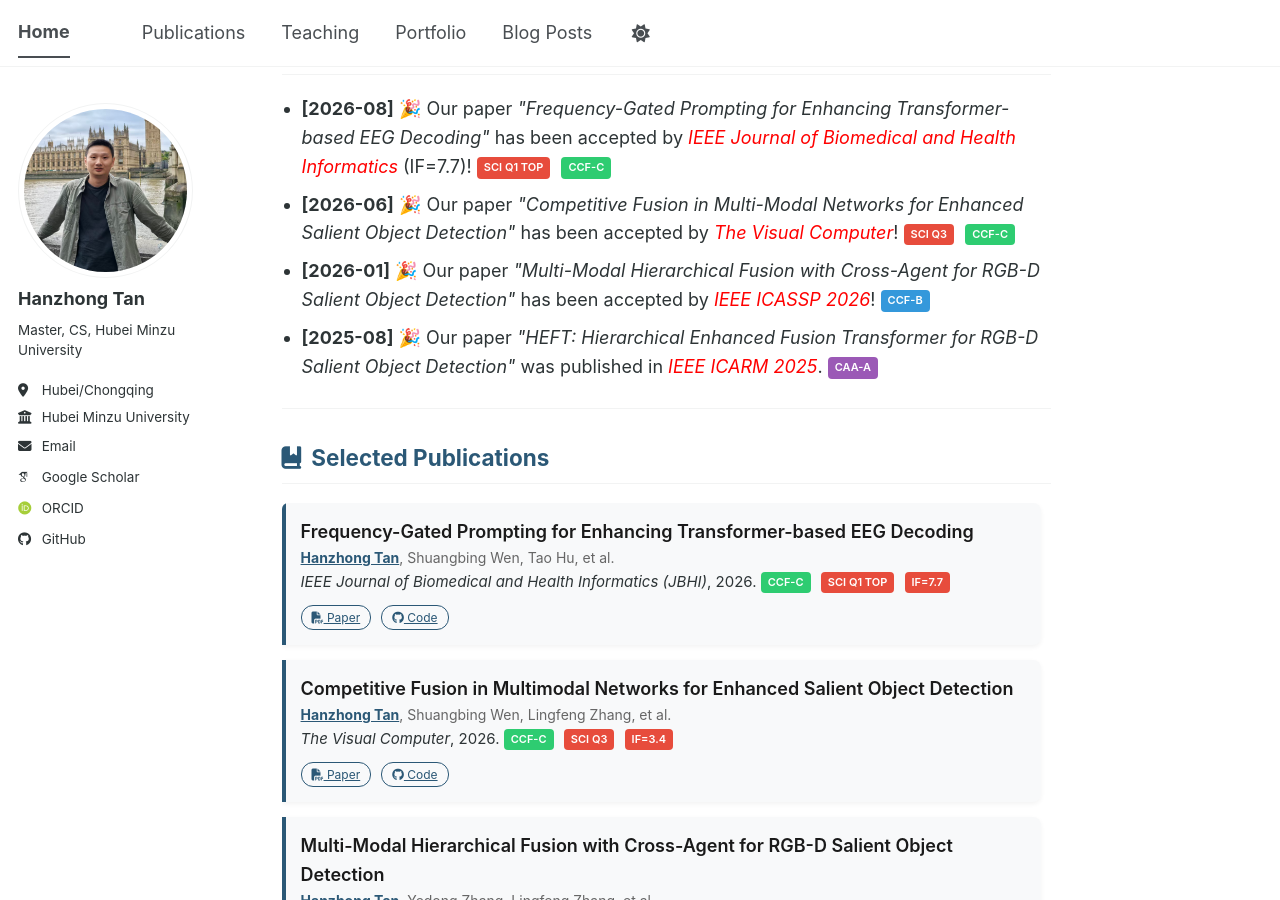
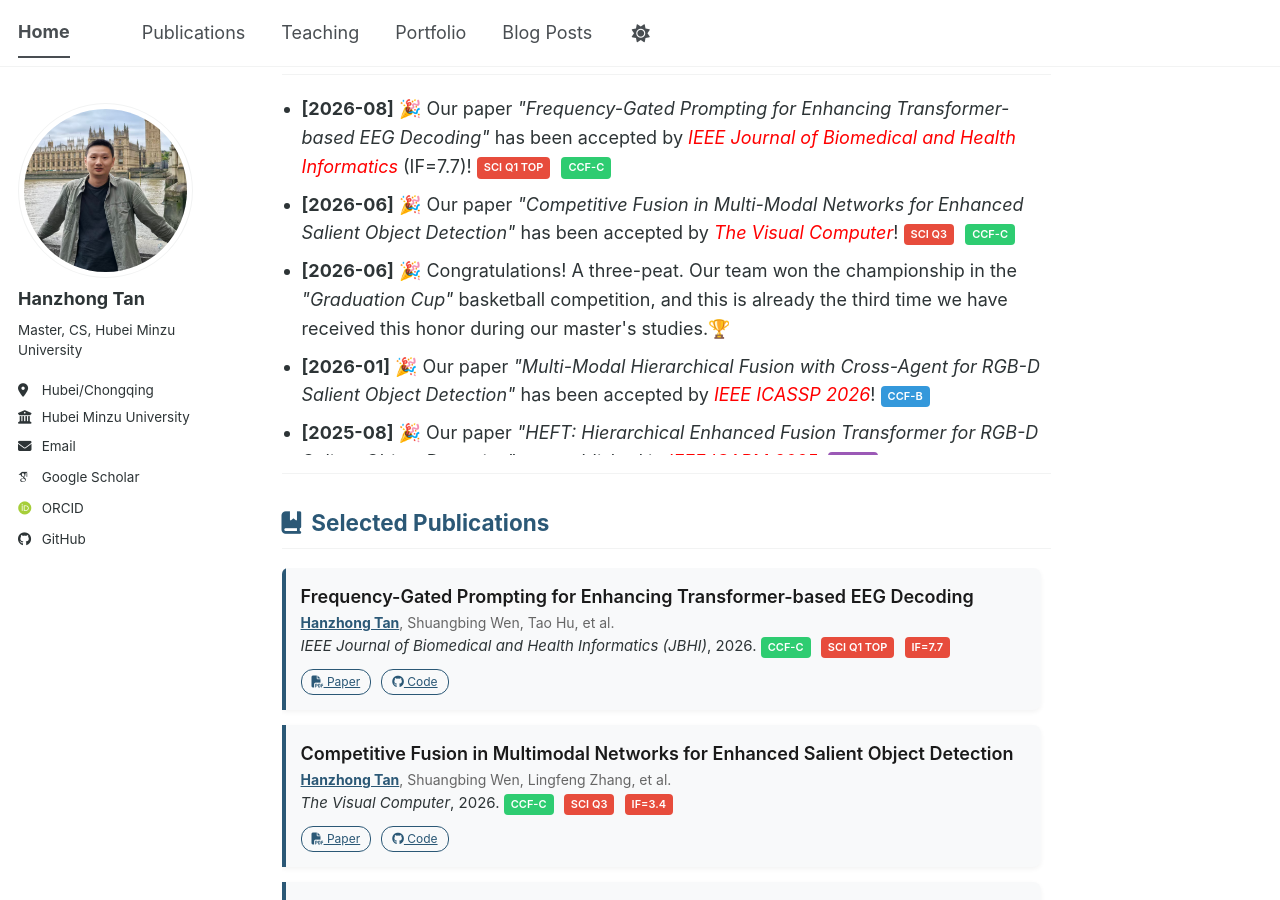
Before and after one commit to liangjiaxiaoqi/liangjiaxiaoqi.github.io, a Jekyll site: the page built from _pages/about.md, in a window 1280 px wide and 900 px high, scrolled down 532 px. Built offline with Jekyll 4.4.1, drawn with Linux system fonts in a browser that asks for light colours; some web fonts are replaced; a script bundle is joined from its source files by our own code; library files that are not in the unit come from our copies; a style sheet for code colours, icons or effects is not loaded.

Commit message:
Update about.md

```diff
--- a/_pages/about.md
+++ b/_pages/about.md
@@ -294,6 +294,7 @@ Currently, my research interests focus on **Computer Vision**, **Multi-modal Lea
   <ul style="padding-left: 20px; margin: 0;">
     <li><b>[2026-08]</b> 🎉 Our paper <em>"Frequency-Gated Prompting for Enhancing Transformer-based EEG Decoding"</em> has been accepted by <em><font color="red">IEEE Journal of Biomedical and Health Informatics</font></em> (IF=7.7)! <span class="badge badge-red">SCI Q1 TOP</span> <span class="badge badge-green">CCF-C</span></li>
     <li style="margin-top: 8px;"><b>[2026-06]</b> 🎉 Our paper <em>"Competitive Fusion in Multi-Modal Networks for Enhanced Salient Object Detection"</em> has been accepted by <em><font color="red">The Visual Computer</font></em>! <span class="badge badge-red">SCI Q3</span> <span class="badge badge-green">CCF-C</span></li>
+    <li style="margin-top: 8px;"><b>[2026-06]</b> 🎉 Congratulations! A three-peat. Our team won the championship in the <em>"Graduation Cup"</em> basketball competition, and this is already the third time we have received this honor during our master's studies.🏆</li>
     <li style="margin-top: 8px;"><b>[2026-01]</b> 🎉 Our paper <em>"Multi-Modal Hierarchical Fusion with Cross-Agent for RGB-D Salient Object Detection"</em> has been accepted by <em><font color="red">IEEE ICASSP 2026</font></em>! <span class="badge badge-blue">CCF-B</span></li>
     <li style="margin-top: 8px;"><b>[2025-08]</b> 🎉 Our paper <em>"HEFT: Hierarchical Enhanced Fusion Transformer for RGB-D Salient Object Detection"</em> was published in <em><font color="red">IEEE ICARM 2025</font></em>. <span class="badge badge-purple">CAA-A</span></li>
   </ul>
```
